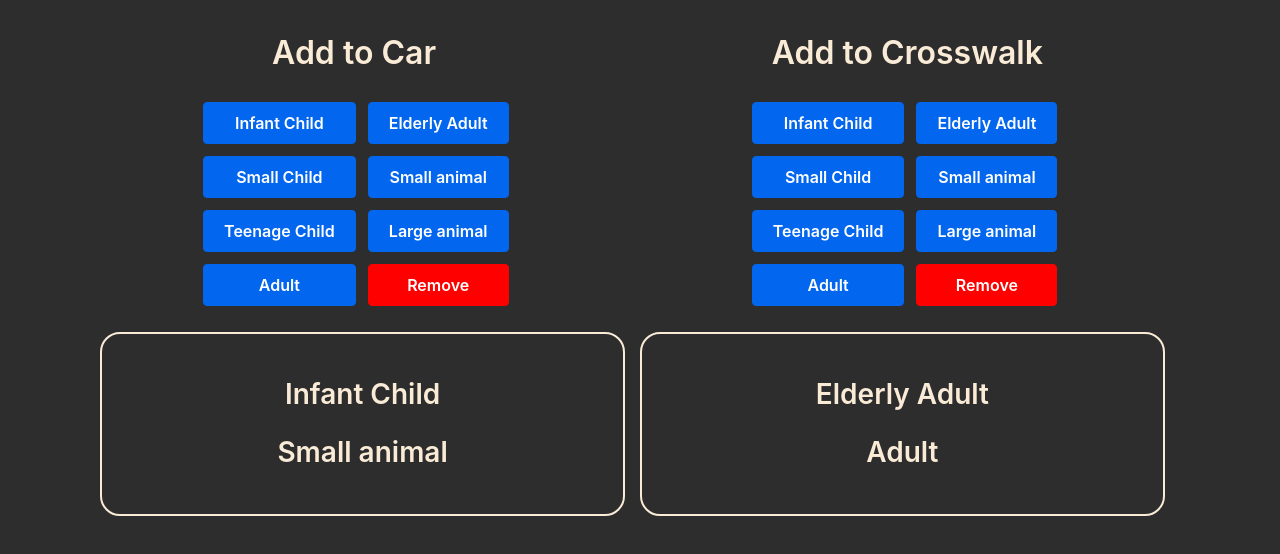
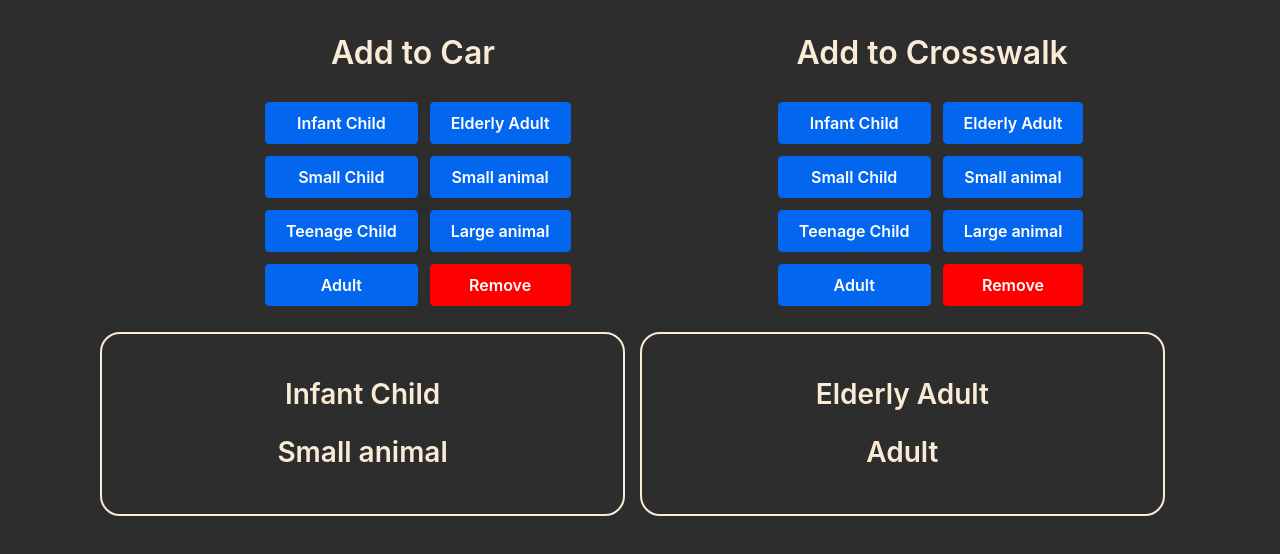
Before and after one commit to CilantroMalik/DataStructuresAlgorithms, a React (Create React App) app in the folder Unit6_FinalProjects/moralMachine/moral-machine/: page / in a window 1280 px wide. Shown: the top 554 px of the page. Built offline with nearby package versions, Linux system fonts and the light colour scheme; the HTML template or start-up script is replaced by a standard one.

Commit message:
Minor layout & comment clarity improvements

```diff
--- a/Unit6_FinalProjects/moralMachine/moral-machine/src/features/occupants/AddOccupants.js
+++ b/Unit6_FinalProjects/moralMachine/moral-machine/src/features/occupants/AddOccupants.js
@@ -22,12 +22,12 @@ export const AddOccupants = (props) => {
 
     return (
         <div className={styles.buttonGroup}>
-            <h2 style={{color: "antiquewhite", marginLeft: props.destination === "car" ? "11%" : "-17%"}}>
+            <h2 style={{color: "antiquewhite", marginLeft: props.destination === "car" ? "30%" : "-9%"}}>
                 Add to {props.destination === "car" ? "Car" : "Crosswalk"}
             </h2>
 
             <div className="flex-row" style={{justifyContent: "center"}}>
-                <div style={{display: "flex", flexFlow: "column wrap", marginLeft: props.destination === "car" ? "11%" : "-17%"}}>
+                <div style={{display: "flex", flexFlow: "column wrap", marginLeft: props.destination === "car" ? "30%" : "-9%"}}>
                     <button onClick={() => onButtonClicked("Infant Child")} className={removing ? "muted-button" : ""} style={{margin: "6px"}}>Infant Child</button>
                     <button onClick={() => onButtonClicked("Small Child")} className={removing ? "muted-button" : ""} style={{margin: "6px"}}>Small Child</button>
                     <button onClick={() => onButtonClicked("Teenage Child")} className={removing ? "muted-button" : ""} style={{margin: "6px"}}>Teenage Child</button>
```
Also changed, not shown: 1 other file (tests, documents, lock files or other folders).
